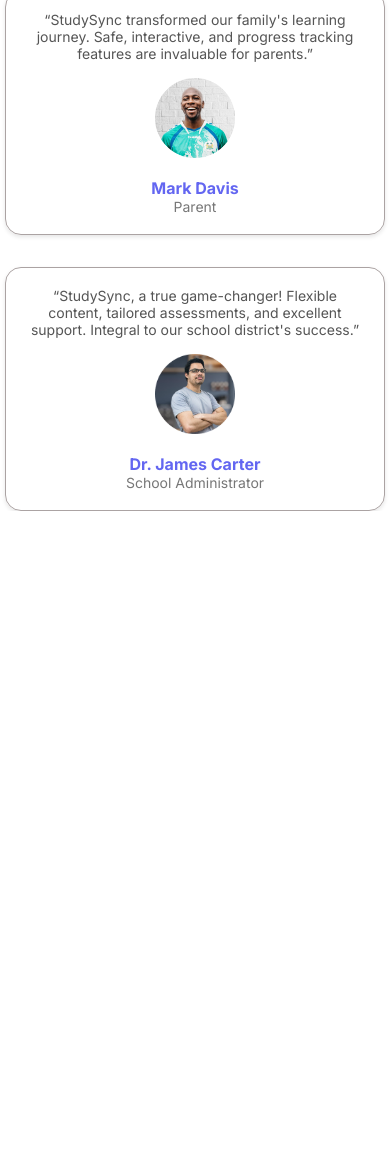
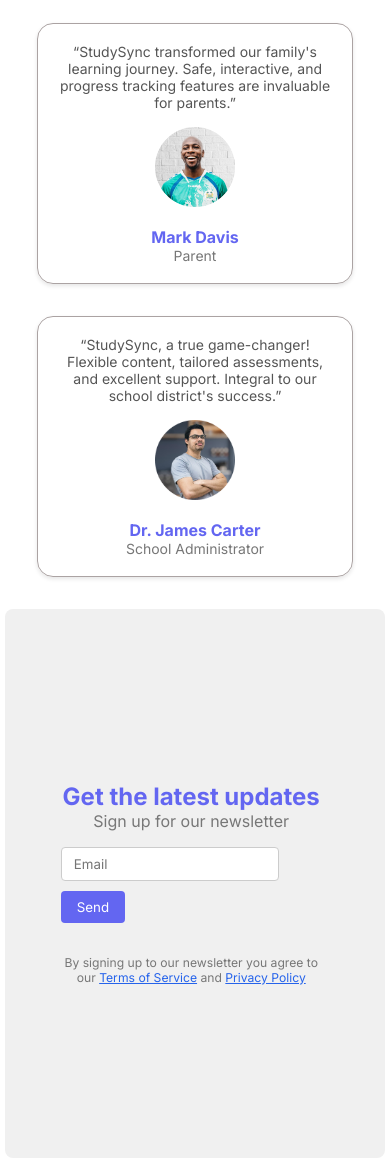
Before and after one commit to tyrex1829/study-nest, a plain HTML site: page index.html in a window 390 px wide. Shown: the part 3622-4780 px from the top of the page. Before the commit the page ends 4133 px from the top, so only its background shows below. Drawn offline with Linux system fonts and the light colour scheme.

Commit message:
complete newsletter-section with responsiveness

```diff
--- a/index.html
+++ b/index.html
@@ -193,6 +193,27 @@
         </div>
     </div>
 
+    <div class="newsletter-container">
+        <div class="newsletter-content">
+            <div class="news-left">
+                <img src="./images/img.png" alt="image">
+            </div>
+            <div class="news-right">
+                <div class="news-info">
+                    <h2 class="news-title">Get the latest updates</h2>
+                    <p class="news-desc">Sign up for our newsletter</p>
+                </div>
+                <form class="news-form" action="#">
+                    <input class="news-email" type="text" placeholder="Email">
+                    <button class="news-send-btn">Send</button>
+                </form>
+                <div class="privacy-policy">
+                    By signing up to our newsletter you agree to our <a class="news-link" href="#terms">Terms of Service</a> and <a class="news-link" href="#privacy">Privacy Policy</a>
+                </div>
+            </div>
+        </div>
+    </div>
+
 
     <script src="./app.js"></script>
 </body>
--- a/style.css
+++ b/style.css
@@ -295,7 +295,7 @@
 }
 
 /* testimonial section */
-.testimonial-container{
+.testimonial-section{
     background-color: var(--background-color);
     padding: 2rem;
     margin: 0 auto;
@@ -305,7 +305,6 @@
     display: flex;
     flex-direction: column;
     gap: 2rem;
-    align-items: center;
 }
 .testimonial-title{
     font-size: 1.875rem;
@@ -328,7 +327,7 @@
 }
 .testimonial-card:hover{
     transform: scale(1.05);
-    box-shadow: 0 4px 8px rgba(0,0,0,2);
+    box-shadow: 0 4px 8px rgba(0,0,0,0.2);
     border: 1px solid blue;
 }
 .testimonial-text{
@@ -346,6 +345,97 @@
 .testimonial-desc{
     font-size: 0.875rem;
     color: #777;
+}
+
+/* newsletter section */
+.newsletter-container{
+    background-color: var(--background-color);
+    /* padding: 2rem; */
+    max-width: 1280px;
+    margin: 0 auto;
+    height: 65vh;
+}
+.newsletter-content{
+    display: flex;
+    background-color: var(--light-grey);
+    height: 100%;
+    border-radius: 8px;
+    overflow: hidden;
+}
+.news-left{
+    height: 100%;
+    width: 50%;
+    display: none;
+    position: relative;
+}
+.news-left img{
+    position: absolute;
+    inset: 0;
+    width: 100%;
+    height: 100%;
+    object-fit: cover;
+    object-position: center;
+}
+.news-right{
+    display: flex;
+    flex-direction: column;
+    gap: 1rem;
+    padding: 0.5rem;
+    justify-content: center;
+    align-items: center;
+    width: 98%;
+}
+.news-title{
+    font-size: 1.5rem;
+    font-weight: bold;
+    color: var(--primary-color);
+    text-align: center;
+}
+.news-info{
+    padding: 0 3rem;
+}
+.news-desc{
+    text-align: center;
+    color: #777;
+}
+.news-form{
+    padding: 0 3rem;
+    display: flex;
+    flex-wrap: wrap;
+    margin-bottom: 1rem;
+    gap: 0.6rem;
+}
+.news-email{
+    background-color: var(--background-color);
+    /* width: 100%; */
+    color: #333;
+    outline: none;
+    border: 1px solid #ccc;
+    border-radius: 4px;
+    padding: 0.5rem 0.75rem;
+}
+.news-email:focus{
+    border-color: #2563eb;
+    box-shadow: 0 4px 8px rgba(0,0,0,0.3);
+}
+.news-send-btn{
+    background-color: var(--primary-color);
+    color: var(--background-color);
+    border: none;
+    border-radius: 0.25rem;
+    padding: 0.5rem 1rem;
+}
+.news-send-btn:hover{
+    background-color: var(--link-color);
+}
+.privacy-policy{
+    padding: 0 3rem;
+    font-size: 0.76rem;
+    color: #777;
+}
+.news-link{
+    text-decoration: underline;
+    color: #2563eb;
 }
 
 /* madia query to convert into desktop */
@@ -414,3 +504,27 @@
         grid-template-columns: repeat(1,1fr);
     }
 }
+
+/* madia query to convert into desktop */
+@media screen and (min-width: 640px){
+
+    /* newsletter */
+    .news-left{
+        display: block;
+        width: 50%;
+    }
+    .news-right{
+        width: 50%;
+        align-items: flex-start;
+    }
+    .newsletter-container{
+        padding: 2rem;
+    }
+    .news-title{
+        font-size: 2.5rem;
+        text-align: left;
+    }
+    .news-desc{
+        text-align: left;
+    }
+}
```
